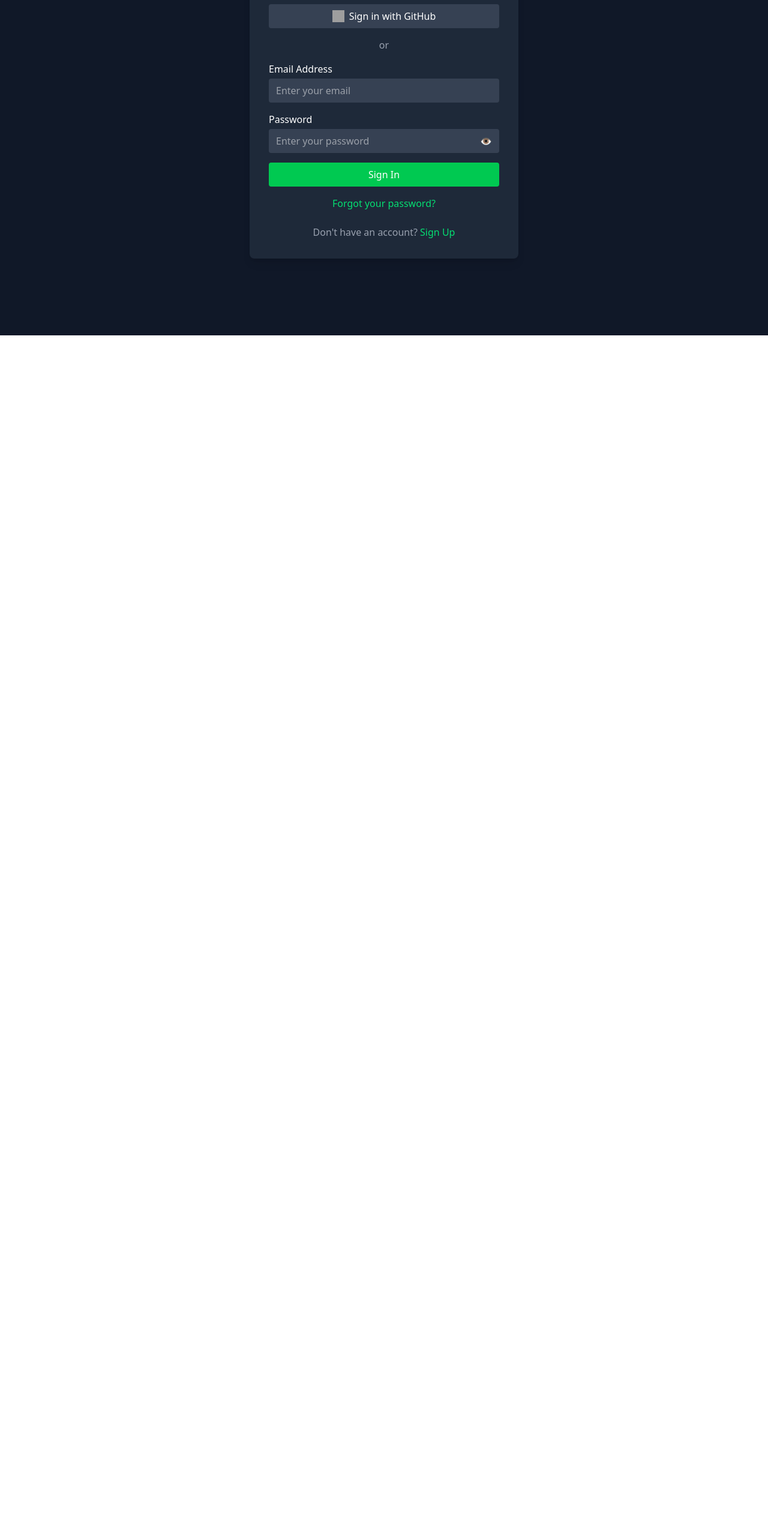
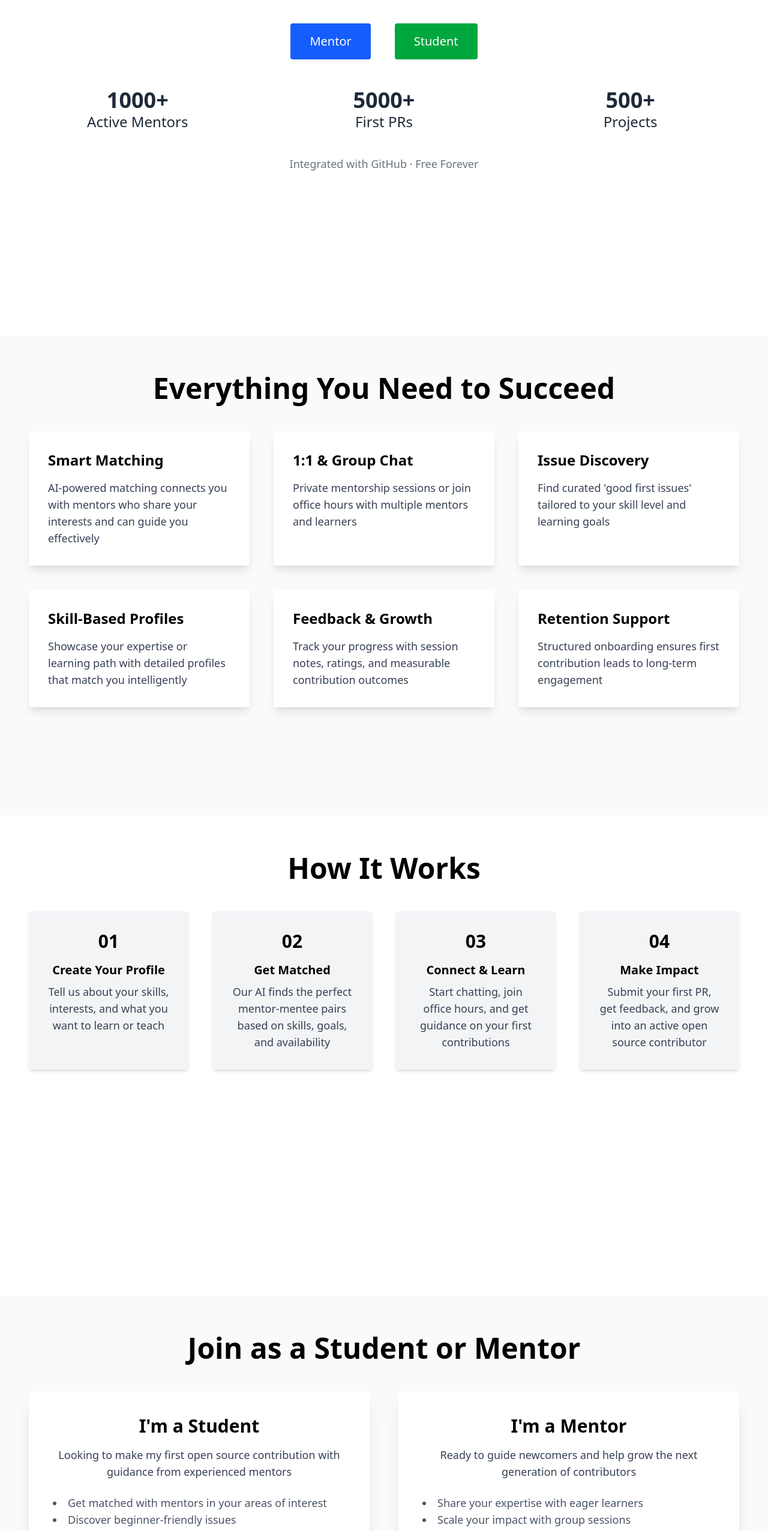
Before and after one commit to shreyanshagrawal/decode, a React (Vite) app in the folder frontend/: page / in a window 1280 px wide. Shown: the part 241-2793 px from the top of the page at 60% size. Before the commit the page ends 800 px from the top, so only its background shows below. Built offline with nearby package versions, Linux system fonts and the light colour scheme; grey boxes are pictures that could not be loaded.

Commit message:
adding name

```diff
--- a/frontend/package.json
+++ b/frontend/package.json
@@ -15,7 +15,7 @@
     "react": "^19.1.0",
     "react-dom": "^19.1.0",
     "react-icons": "^5.5.0",
-    "react-router-dom": "^7.7.0",
+    "react-router-dom": "^7.9.3",
     "tailwindcss": "^4.1.11"
   },
   "devDependencies": {
--- a/frontend/src/App.jsx
+++ b/frontend/src/App.jsx
@@ -2,6 +2,8 @@ import React from 'react'
 import './App.css'
 import Hoome from './compoents/UTILITY/Hoome'
 import { BrowserRouter , Routes , Route } from 'react-router-dom'
+import MentorLogin from './compoents/loginpage/MentorLogin.jsx'
+import StudentLogin from "./compoents/loginpage/StudentLogin.jsx"
 
 
 
@@ -12,7 +14,11 @@ function App() {
   return (
     <>
     <BrowserRouter>
-    <Hoome/>
+    <Routes>
+      <Route path='/' element={ <Hoome/> }/>
+      <Route path='/mentorlogin' element={ <MentorLogin /> }/>
+      <Route path='/studentlogin' element={<StudentLogin />}/>
+    </Routes>
     </BrowserRouter>
     </>
   )
--- a/frontend/src/compoents/UTILITY/Hoome.jsx
+++ b/frontend/src/compoents/UTILITY/Hoome.jsx
@@ -1,11 +1,17 @@
 import React from 'react'
-import Login from "../loginpage/mentorLogin"
+import Gateway from '../section_before_login/gateway'
+import Features from '../section_before_login/features'
+import HowItWorks from '../section_before_login/howItworks'
+import Join from '../section_before_login/join'
 
 
 function Hoome() {
   return (
     <>
-    <Login/>
+      <Gateway/>
+      <Features/>
+      <HowItWorks/>
+      <Join/>
     </>
   )
 }
--- a/frontend/src/compoents/loginpage/mentorLogin.jsx
+++ b/frontend/src/compoents/loginpage/mentorLogin.jsx
@@ -3,18 +3,19 @@ import React, { useState } from "react";
 const LoginPage = () => {
     const [email, setEmail] = useState("");
     const [password, setPassword] = useState("");
+    const [name, setName] = useState("");
     const [showPassword, setShowPassword] = useState(false);
 
     const handleLogin = async (e) => {
         e.preventDefault();
         try {
-            console.log(JSON.stringify({ email, password }));
+            console.log(JSON.stringify({ name, email, password }));
             const response = await fetch("http://localhost:3001/api/mentors/", {
                 method: "POST",
                 headers: {
                     "Content-Type": "application/json",
                 },
-                body: JSON.stringify({ email, password }),
+                body: JSON.stringify({ name, email, password }),
             });
 
             const data = await response.json();
@@ -55,6 +56,18 @@ const LoginPage = () => {
 
                 <form onSubmit={handleLogin}>
                     <div className="mb-4">
+                        <label className="block mb-1">Full Name</label>
+                        <input
+                            type="text"
+                            placeholder="Enter you name"
+                            value={name}
+                            onChange={(e) => setName(e.target.value)}
+                            className="w-full px-3 py-2 rounded bg-gray-700 text-white focus:outline-none"
+                            required
+                        />
+                    </div>
+
+                    <div className="mb-4 relative">
                         <label className="block mb-1">Email Address</label>
                         <input
                             type="email"
@@ -65,6 +78,7 @@ const LoginPage = () => {
                             required
                         />
                     </div>
+
 
                     <div className="mb-4 relative">
                         <label className="block mb-1">Password</label>
--- a/frontend/src/compoents/loginpage/studentLogin.jsx
+++ b/frontend/src/compoents/loginpage/studentLogin.jsx
@@ -3,18 +3,19 @@ import React, { useState } from "react";
 const LoginPage = () => {
     const [email, setEmail] = useState("");
     const [password, setPassword] = useState("");
+    const [name, setName] = useState("");
     const [showPassword, setShowPassword] = useState(false);
 
     const handleLogin = async (e) => {
         e.preventDefault();
         try {
-            console.log(JSON.stringify({ email, password }));
+            console.log(JSON.stringify({ name, email, password }));
             const response = await fetch("http://localhost:3001/api/students/", {
                 method: "POST",
                 headers: {
                     "Content-Type": "application/json",
                 },
-                body: JSON.stringify({ email, password }),
+                body: JSON.stringify({ naem, email, password }),
             });
 
             const data = await response.json();
@@ -33,6 +34,7 @@ const LoginPage = () => {
             alert("Something went wrong.");
         }
     };
+
     return (
         <div className="min-h-screen bg-gray-900 flex items-center justify-center text-white">
             <div className="w-full max-w-md p-8 bg-gray-800 rounded-lg shadow-lg">
@@ -52,6 +54,18 @@ const LoginPage = () => {
                 <div className="text-center text-gray-400 mb-4">or</div>
 
                 <form onSubmit={handleLogin}>
+                    <div className="mb-4">
+                        <label className="block mb-1">Full Name</label>
+                        <input
+                            type="text"
+                            placeholder="Enter you name"
+                            value={name}
+                            onChange={(e) => setName(e.target.value)}
+                            className="w-full px-3 py-2 rounded bg-gray-700 text-white focus:outline-none"
+                            required
+                        />
+                    </div>
+
                     <div className="mb-4">
                         <label className="block mb-1">Email Address</label>
                         <input
--- /dev/null
+++ b/frontend/src/compoents/section_before_login/features.jsx
@@ -0,0 +1,49 @@
+// Features.jsx
+import React from 'react';
+
+const features = [
+  {
+    title: 'Smart Matching',
+    description: 'AI-powered matching connects you with mentors who share your interests and can guide you effectively',
+  },
+  {
+    title: '1:1 & Group Chat',
+    description: 'Private mentorship sessions or join office hours with multiple mentors and learners',
+  },
+  {
+    title: 'Issue Discovery',
+    description: "Find curated 'good first issues' tailored to your skill level and learning goals",
+  },
+  {
+    title: 'Skill-Based Profiles',
+    description: 'Showcase your expertise or learning path with detailed profiles that match you intelligently',
+  },
+  {
+    title: 'Feedback & Growth',
+    description: 'Track your progress with session notes, ratings, and measurable contribution outcomes',
+  },
+  {
+    title: 'Retention Support',
+    description: 'Structured onboarding ensures first contribution leads to long-term engagement',
+  },
+];
+
+const Features = () => {
+  return (
+    <section className="min-h-screen bg-gray-50 px-12 py-16">
+      <div className="max-w-screen-3xl mx-auto">
+        <h2 className="text-5xl font-bold text-center mb-12">Everything You Need to Succeed</h2>
+        <div className="grid grid-cols-3 gap-10">
+          {features.map((feature, index) => (
+            <div key={index} className="bg-white p-8 rounded shadow-lg">
+              <h3 className="text-2xl font-semibold mb-4">{feature.title}</h3>
+              <p className="text-lg text-gray-700">{feature.description}</p>
+            </div>
+          ))}
+        </div>
+      </div>
+    </section>
+  );
+};
+
+export default Features;
--- /dev/null
+++ b/frontend/src/compoents/section_before_login/gateway.jsx
@@ -0,0 +1,38 @@
+// Gateway.jsx
+import React from 'react';
+import { Link } from 'react-router-dom';
+
+
+const Gateway = () => {
+  return (
+    <section className="min-h-screen bg-white text-gray-800 px-12 py-16">
+      <div className="max-w-screen-3xl mx-auto text-center">
+        <h1 className="text-6xl font-bold mb-6">Your Gateway to Open Source Contribution</h1>
+        <p className="text-2xl mb-10">
+          Connect with mentors, discover perfect first issues, and start your open source journey with confidence
+        </p>
+        <div className="flex justify-center gap-10 mb-12">
+          <button className="bg-blue-600 text-white text-xl px-8 py-4 rounded hover:bg-blue-700"><Link to="/mentorLogin">Mentor</Link></button>
+          <button className="bg-green-600 text-white text-xl px-8 py-4 rounded hover:bg-green-700"><Link to="/studentLogin">Student</Link></button>
+        </div>
+        <div className="grid grid-cols-3 gap-12 text-center text-2xl">
+          <div>
+            <h2 className="text-4xl font-semibold">1000+</h2>
+            <p>Active Mentors</p>
+          </div>
+          <div>
+            <h2 className="text-4xl font-semibold">5000+</h2>
+            <p>First PRs</p>
+          </div>
+          <div>
+            <h2 className="text-4xl font-semibold">500+</h2>
+            <p>Projects</p>
+          </div>
+        </div>
+        <p className="mt-10 text-lg text-gray-500">Integrated with GitHub · Free Forever</p>
+      </div>
+    </section>
+  );
+};
+
+export default Gateway
--- /dev/null
+++ b/frontend/src/compoents/section_before_login/howItworks.jsx
@@ -0,0 +1,46 @@
+// HowItWorks.jsx
+import React from 'react';
+
+const steps = [
+  {
+    step: '01',
+    title: 'Create Your Profile',
+    description: 'Tell us about your skills, interests, and what you want to learn or teach',
+  },
+  {
+    step: '02',
+    title: 'Get Matched',
+    description: 'Our AI finds the perfect mentor-mentee pairs based on skills, goals, and availability',
+  },
+  {
+    step: '03',
+    title: 'Connect & Learn',
+    description: 'Start chatting, join office hours, and get guidance on your first contributions',
+  },
+  {
+    step: '04',
+    title: 'Make Impact',
+    description: 'Submit your first PR, get feedback, and grow into an active open source contributor',
+  },
+];
+
+const HowItWorks = () => {
+  return (
+    <section className="min-h-screen bg-white px-12 py-16">
+      <div className="max-w-screen-3xl mx-auto text-center">
+        <h2 className="text-5xl font-bold mb-12">How It Works</h2>
+        <div className="grid grid-cols-4 gap-10">
+          {steps.map((step, index) => (
+            <div key={index} className="bg-gray-100 p-8 rounded shadow-md">
+              <h3 className="text-3xl font-bold mb-4">{step.step}</h3>
+              <h4 className="text-xl font-semibold mb-2">{step.title}</h4>
+              <p className="text-lg text-gray-700">{step.description}</p>
+            </div>
+          ))}
+        </div>
+      </div>
+    </section>
+  );
+};
+
+export default HowItWorks;
--- /dev/null
+++ b/frontend/src/compoents/section_before_login/join.jsx
@@ -0,0 +1,40 @@
+// Join.jsx
+import React from 'react';
+
+const Join = () => {
+  return (
+    <section className="min-h-screen bg-gray-50 px-12 py-16">
+      <div className="max-w-screen-3xl mx-auto text-center">
+        <h2 className="text-5xl font-bold mb-12">Join as a Student or Mentor</h2>
+        <div className="grid grid-cols-2 gap-12">
+          <div className="bg-white p-10 rounded shadow-xl">
+            <h3 className="text-3xl font-semibold mb-4">I'm a Student</h3>
+            <p className="text-lg mb-6 text-gray-700">
+              Looking to make my first open source contribution with guidance from experienced mentors
+            </p>
+            <ul className="text-left list-disc list-inside text-gray-600 text-lg mb-6">
+              <li>Get matched with mentors in your areas of interest</li>
+              <li>Discover beginner-friendly issues</li>
+              <li>Build your portfolio and confidence</li>
+            </ul>
+            <button className="bg-blue-600 text-white text-xl px-8 py-4 rounded hover:bg-blue-700">Start Learning</button>
+          </div>
+          <div className="bg-white p-10 rounded shadow-xl">
+            <h3 className="text-3xl font-semibold mb-4">I'm a Mentor</h3>
+            <p className="text-lg mb-6 text-gray-700">
+              Ready to guide newcomers and help grow the next generation of contributors
+            </p>
+            <ul className="text-left list-disc list-inside text-gray-600 text-lg mb-6">
+              <li>Share your expertise with eager learners</li>
+              <li>Scale your impact with group sessions</li>
+              <li>Build a stronger open source community</li>
+            </ul>
+            <button className="bg-green-600 text-white text-xl px-8 py-4 rounded hover:bg-green-700">Become a Mentor</button>
+          </div>
+        </div>
+      </div>
+    </section>
+  );
+};
+
+export default Join
```
Also changed, not shown: 1 other file (tests, documents, lock files or other folders).
